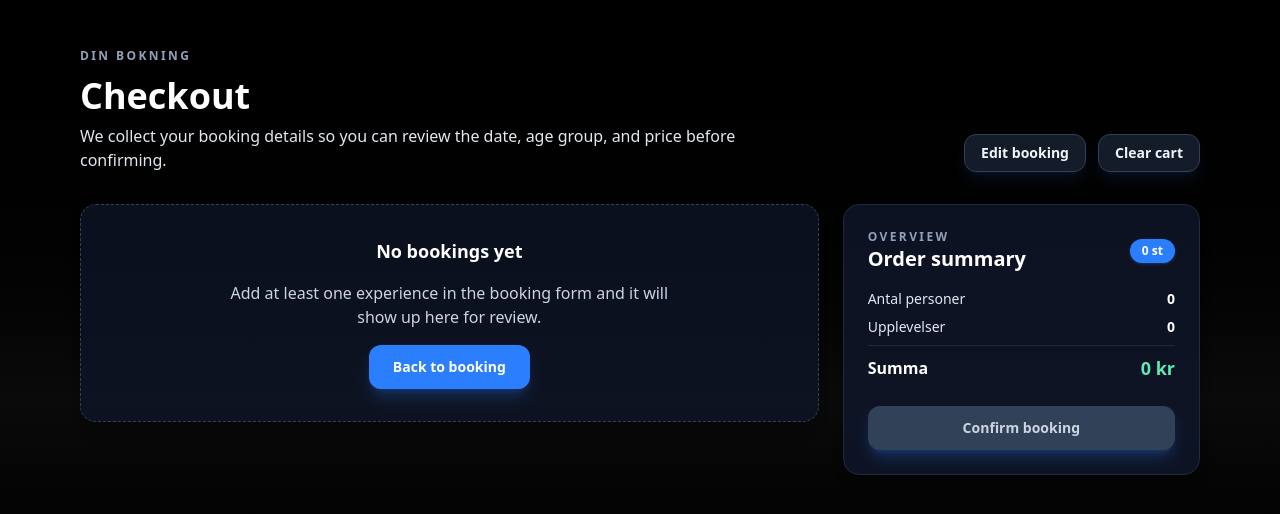
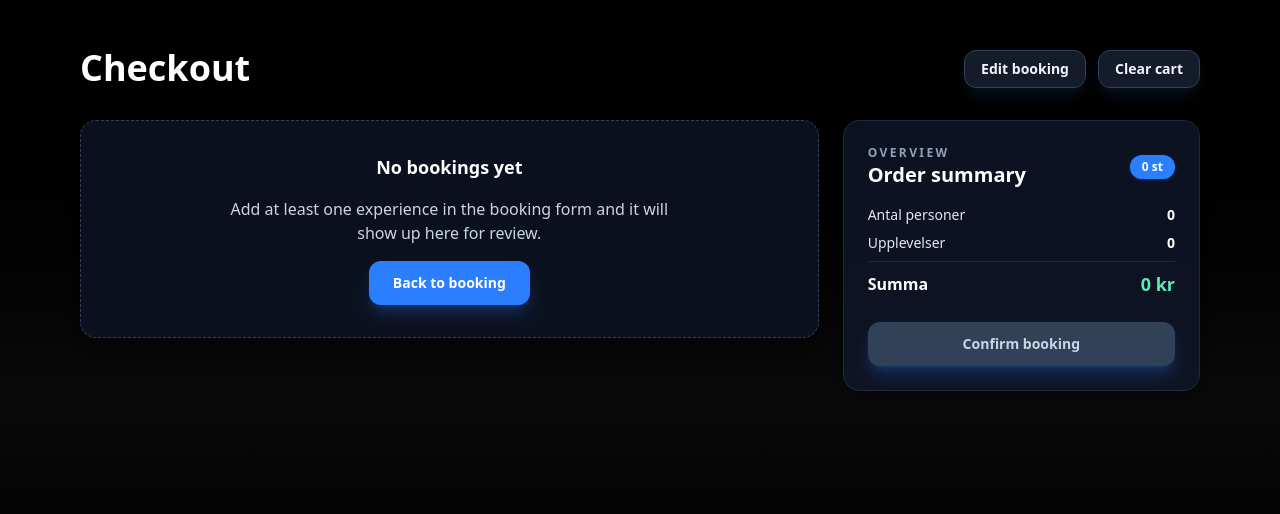
Before and after one commit to SixtenE/upplevelsesida, a Vue app: page /checkout in a window 1280 px wide. Shown: the top 514 px of the page. Built offline with nearby package versions, Linux system fonts and the light colour scheme.

Commit message:
small update

```diff
--- a/src/components/CheckoutComponent.vue
+++ b/src/components/CheckoutComponent.vue
@@ -42,16 +42,9 @@ const handlePlaceOrder = () => {
   <section class="min-h-screen bg-gradient-to-b from-black via-neutral-950 to-black py-12 text-slate-100">
     <div class="container mx-auto max-w-6xl px-4 flex flex-col gap-8">
       <header class="flex flex-col gap-3">
-        <p class="text-xs font-semibold uppercase tracking-[0.2em] text-slate-400">
-          Din bokning
-        </p>
         <div class="flex flex-col md:flex-row md:items-end md:justify-between gap-4">
           <div class="space-y-2">
             <h1 class="text-3xl md:text-4xl font-semibold text-white">Checkout</h1>
-            <p class="text-slate-200 max-w-2xl">
-              We collect your booking details so you can review the date, age group, and price before
-              confirming.
-            </p>
           </div>
           <div class="flex gap-3">
             <RouterLink
```
